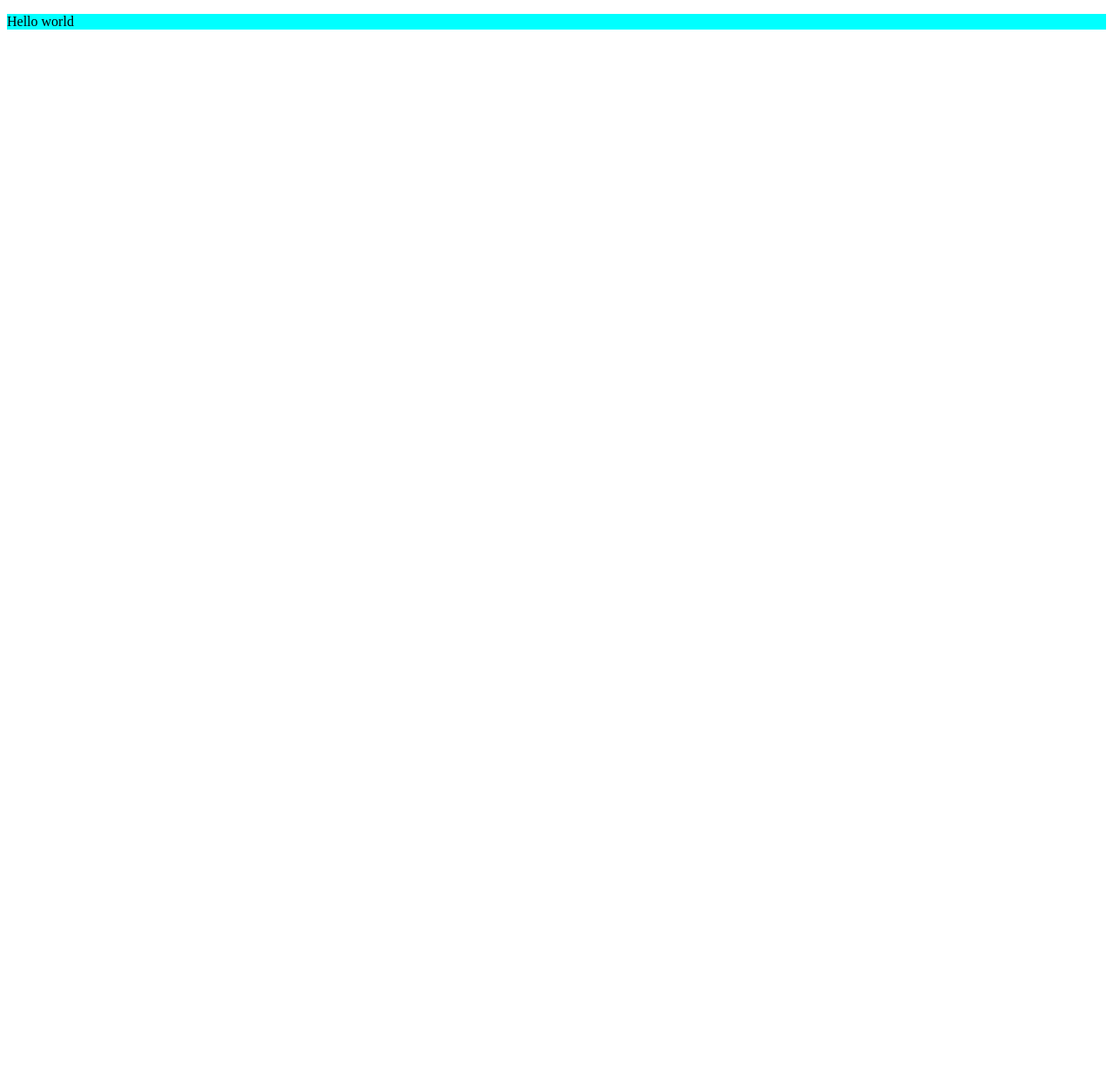
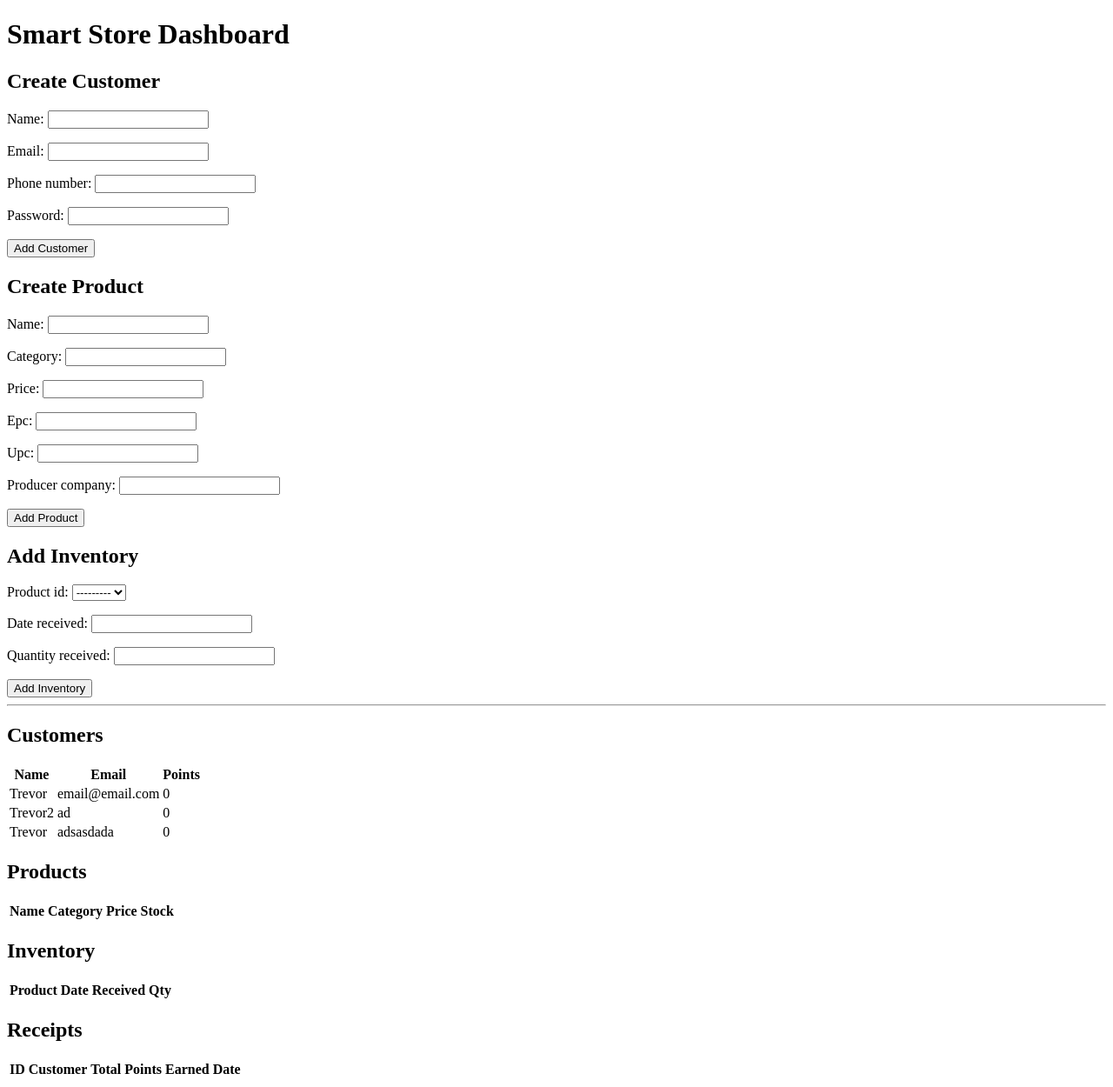
Before and after one commit to mjk-22/smart_store, a Django app: page / in a window 1280 px wide. Shown: the whole page at 87% size. Before the commit the page ends 34 px from the top, so only its background shows below. Run offline with Django 5.2, Linux system fonts and the light colour scheme; data comes from the database, SQL or seed files in the repository; both versions use the stored data as it was after the commit; data that the repository does not hold is empty.

Commit message:
Made test page with forms to seed the database

```diff
--- a/phase3/phase3/forms.py
+++ b/phase3/phase3/forms.py
@@ -14,4 +14,4 @@ class ProductForm(forms.ModelForm):
 class InventoryForm(forms.ModelForm):
     class Meta:
         model = InventoryReceived
-        fields = ['product', 'date_received', 'quantity_received']
+        fields = ['product_id', 'date_received', 'quantity_received']
--- a/phase3/phase3/models.py
+++ b/phase3/phase3/models.py
@@ -39,4 +39,4 @@ class Receipts_Products(models.Model):
 class InventoryReceived(models.Model):
     product_id = models.ForeignKey(Products, on_delete=models.DO_NOTHING)
     date_received = models.DateField()
-    quantity_received = models.IntegerField
+    quantity_received = models.IntegerField()
--- a/phase3/phase3/static/css/main.css
+++ /dev/null
@@ -1,3 +0,0 @@
-p {
-    background-color: aqua;
-}
--- a/phase3/phase3/templates/index.html
+++ b/phase3/phase3/templates/index.html
@@ -6,12 +6,66 @@
     <meta http-equiv='X-UA-Compatible' content='IE=edge'>
     <title>Page Title</title>
     <meta name='viewport' content='width=device-width, initial-scale=1'>
-    <link rel="stylesheet" href="{% static 'css/main.css' %}">
+    <!-- <link rel="stylesheet" href="{% static 'css/main.css' %}"> -->
     <script src='js/main.js'></script>
 </head>
 <body>
-    <div id="testDiv", class="testDiv">
-        <p>Hello world</p>
-    </div>
+    <h1>Smart Store Dashboard</h1>
+
+<h2>Create Customer</h2>
+<form method="POST">
+    {% csrf_token %}
+    {{ customer_form.as_p }}
+    <button type="submit" name="create_customer">Add Customer</button>
+</form>
+
+<h2>Create Product</h2>
+<form method="POST">
+    {% csrf_token %}
+    {{ product_form.as_p }}
+    <button type="submit" name="create_product">Add Product</button>
+</form>
+
+<h2>Add Inventory</h2>
+<form method="POST">
+    {% csrf_token %}
+    {{ inventory_form.as_p }}
+    <button type="submit" name="add_inventory">Add Inventory</button>
+</form>
+
+<hr>
+
+<h2>Customers</h2>
+<table>
+<tr><th>Name</th><th>Email</th><th>Points</th></tr>
+{% for c in customers %}
+<tr><td>{{ c.name }}</td><td>{{ c.email }}</td><td>{{ c.points }}</td></tr>
+{% endfor %}
+</table>
+
+<h2>Products</h2>
+<table>
+<tr><th>Name</th><th>Category</th><th>Price</th><th>Stock</th></tr>
+{% for p in products %}
+<tr><td>{{ p.name }}</td><td>{{ p.category }}</td><td>{{ p.price }}</td><td>{{ p.stock_quantity }}</td></tr>
+{% endfor %}
+</table>
+
+<h2>Inventory</h2>
+<table>
+<tr><th>Product</th><th>Date Received</th><th>Qty</th></tr>
+{% for i in inventory %}
+<tr><td>{{ i.product.name }}</td><td>{{ i.date_received }}</td><td>{{ i.quantity_received }}</td></tr>
+{% endfor %}
+</table>
+
+<h2>Receipts</h2>
+<table>
+<tr><th>ID</th><th>Customer</th><th>Total</th><th>Points Earned</th><th>Date</th></tr>
+{% for r in receipts %}
+<tr><td>{{ r.id }}</td><td>{{ r.customer.name }}</td><td>{{ r.total_price }}</td><td>{{ r.points_earned }}</td><td>{{ r.time }}</td></tr>
+{% endfor %}
+</table>
+
 </body>
 </html>
--- a/phase3/phase3/views.py
+++ b/phase3/phase3/views.py
@@ -6,36 +6,36 @@ from django.utils import timezone
 
 
 def default(request):
+    customer_form = CustomerForm()
+    product_form = ProductForm()
+    inventory_form = InventoryForm()
+    customers = Customers.objects.all()
+    products = Products.objects.all()
+    receipts = Receipts.objects.all()
+    inventory = InventoryReceived.objects.all()
+
     if (request.method == "POST"):
         if ("create_customer" in request.POST):
             customer_form = CustomerForm(request.POST)
             if customer_form.is_valid():
                 customer_form.save()
-                return redirect("")
+                return redirect("default")
         elif ("create_product" in request.POST):
             product_form = ProductForm(request.POST)
             if product_form.is_valid():
                 product_form.save()
-                return redirect("")
+                return redirect("default")
         elif ("add_inventory" in request.POST):
             inventory_form = InventoryForm(request.POST)
             if inventory_form.is_valid():
                 inventory = inventory_form.save()
                 inventory.product.stock_quantity += inventory.quantity_received
                 inventory.product.save()
-                return redirect("")
+                return redirect("default")
         elif ("checkout" in request.POST):
-            return redirect("")
-
-    else:
-        customer_form = CustomerForm()
-        product_form = ProductForm()
-        inventory_form = InventoryForm()
-
-    customers = Customers.objects.all()
-    products = Products.objects.all()
-    receipts = Receipts.objects.all()
-    inventory = InventoryReceived.objects.all()
+            return redirect("default")
+        else:
+            return redirect("default")
 
     context = {
         'customer_form': customer_form,
@@ -48,4 +48,4 @@ def default(request):
     }
 
     if (request.method == "GET"):
-        return render(request, "index.html")
+        return render(request, "index.html", context=context)
```
Also changed, not shown: phase3/db.sqlite3, phase3/phase3/migrations/0003_inventoryreceived_quantity_received_and_more.py (added).
